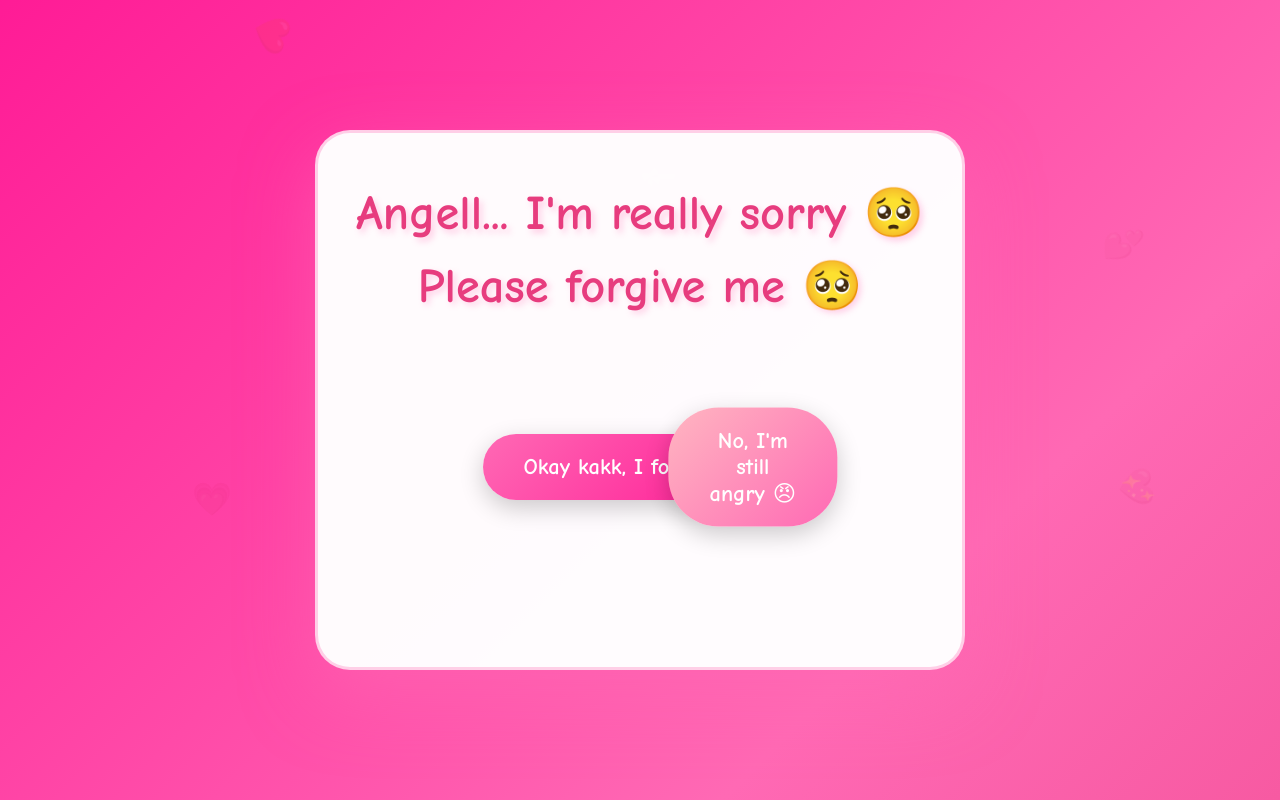
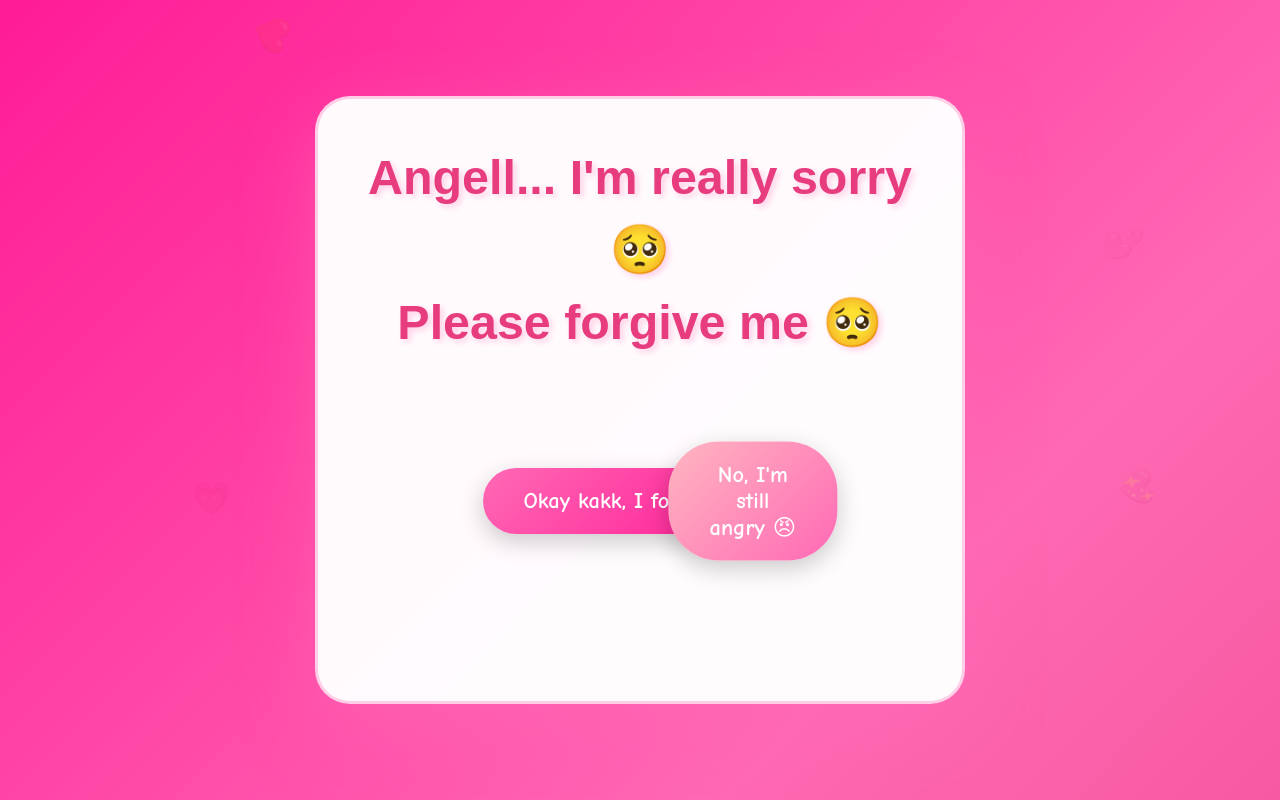
Before and after one commit to ren-minta-maaf/maafin-ya, a plain HTML site: page index.html in a window 1280 px wide. Drawn offline with Linux system fonts and the light colour scheme.

Commit message:
index.html

```diff
--- a/index.html
+++ b/index.html
@@ -12,7 +12,7 @@
         }
 
         body {
-            font-family: 'Comic Sans MS', 'Comic Sans', cursive;
+            font-family: 'Poppins', 'Quicksand', sans-serif; /* Lebih bersih, rapi, dan mudah dibaca */
             min-height: 100vh;
             display: flex;
             justify-content: center;
```
